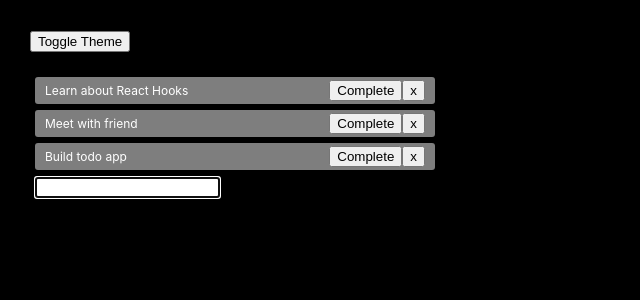
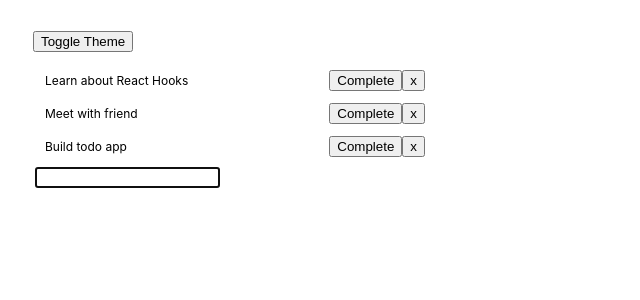
Before and after one commit to DanWahlin/React-Todos-With-Hooks, a React (Create React App) app: page / in a window 1280 px wide. Shown: the top 300 px of the page, without its empty margins (0-640 px from the left). Built offline with nearby package versions, Linux system fonts and the light colour scheme.

Commit message:
Add useEffect with axios

```diff
--- a/package.json
+++ b/package.json
@@ -6,6 +6,7 @@
     "@testing-library/jest-dom": "^5.14.1",
     "@testing-library/react": "^11.2.7",
     "@testing-library/user-event": "^12.8.3",
+    "axios": "^0.21.1",
     "react": "^17.0.2",
     "react-dom": "^17.0.2",
     "react-scripts": "4.0.3",
--- /dev/null
+++ b/public/todos.json
@@ -0,0 +1,14 @@
+[
+    {
+      "text": "Learn about React Hooks",
+      "isCompleted": false
+    },
+    {
+        "text": "Meet with friend",
+      "isCompleted": false
+    },
+    {
+      "text": "Build todo app",
+      "isCompleted": false
+    }
+  ]
--- a/src/App.css
+++ b/src/App.css
@@ -39,3 +39,8 @@
   background-color: rgb(126, 126, 126);
   color: #fff;
 }
+
+.theme-switcher {
+  margin-left: 3px;
+  margin-bottom: 10px;
+}
--- a/src/App.js
+++ b/src/App.js
@@ -1,27 +1,20 @@
-import React, { useState } from "react";
-import ThemeContext from "./Theme/ThemeContext";
-import Header from "./Header";
-import Todo from "./Todos/Todo";
-import TodoForm from "./Todos/TodoForm";
-import "./App.css";
+import React, { useEffect, useState } from 'react';
+import ThemeContext from './Theme/ThemeContext';
+import Header from './Header';
+import useTodosData from './Todos/useTodosData';
+import Todo from './Todos/Todo';
+import TodoForm from './Todos/TodoForm';
+import './App.css';
 
 function App() {
-  const [theme, setTheme] = useState("dark");
+  const [theme, setTheme] = useState('light');
   const value = { theme, setTheme };
-  const [todos, setTodos] = useState([
-    {
-      text: "Learn about React Hooks",
-      isCompleted: false
-    },
-    {
-      text: "Meet with friend",
-      isCompleted: false
-    },
-    {
-      text: "Build todo app",
-      isCompleted: false
-    }
-  ]);
+  const initialTodos = useTodosData();
+  const [todos, setTodos] = useState([]);
+
+  useEffect(() => {
+    setTodos(initialTodos);
+  }, [initialTodos]);
 
   const addTodo = text => {
     const newTodos = [...todos, { text }];
@@ -44,7 +37,7 @@ function App() {
     <div className={`app ${theme}-bg`}>
       <ThemeContext.Provider value={value}>
         <Header />
-        <div className="todo-list">
+        <div className='todo-list'>
           {todos.map((todo, index) => (
             <Todo
               key={index}
--- a/src/Header.jsx
+++ b/src/Header.jsx
@@ -4,7 +4,6 @@ function Header() {
     return (
       <header>
         <ThemeSwitcher />
-        <br /><br />
       </header>
     );
 }
--- a/src/Theme/ThemeContext.jsx
+++ b/src/Theme/ThemeContext.jsx
@@ -1,7 +1,7 @@
-import React from "react";
+import React from 'react';
 
 const ThemeContext = React.createContext({
-  theme: "light",
+  theme: 'light',
   setTheme: () => {},
 });
 
--- a/src/Theme/ThemeSwitcher.jsx
+++ b/src/Theme/ThemeSwitcher.jsx
@@ -1,16 +1,18 @@
-import { useContext } from "react";
-import ThemeContext from "./ThemeContext";
+import { useContext } from 'react';
+import ThemeContext from './ThemeContext';
 
 function ThemeSwitcher() {
   const { theme, setTheme } = useContext(ThemeContext)
 
   return (
-    <button
-      onClick={() => setTheme(theme === "dark" ? "light" : "dark")}
-      className="button-theme"
-    >
-      Toggle Theme
-    </button>
+    <div className="theme-switcher">
+      <button
+        onClick={() => setTheme(theme === 'dark' ? 'light' : 'dark')}
+        className="button-theme"
+      >
+        Toggle Theme
+      </button>
+    </div>
   )
 }
 
--- a/src/Todos/Todo.jsx
+++ b/src/Todos/Todo.jsx
@@ -1,5 +1,5 @@
-import { useContext } from "react";
-import ThemeContext from "../Theme/ThemeContext";
+import { useContext } from 'react';
+import ThemeContext from '../Theme/ThemeContext';
 
 function Todo({ todo, index, completeTodo, removeTodo }) {
   const { theme } = useContext(ThemeContext);
@@ -7,7 +7,7 @@ function Todo({ todo, index, completeTodo, removeTodo }) {
     return (
       <div
         className={`todo ${theme}-todo-bg`}
-        style={{ textDecoration: todo.isCompleted ? "line-through" : "" }}
+        style={{ textDecoration: todo.isCompleted ? 'line-through' : '' }}
       >
         {todo.text}
         <div>
--- a/src/Todos/TodoForm.jsx
+++ b/src/Todos/TodoForm.jsx
@@ -1,7 +1,7 @@
-import { useState, useRef, useEffect } from "react";
+import { useState, useRef, useEffect } from 'react';
 
 function TodoForm({ addTodo }) {
-    const [value, setValue] = useState("");
+    const [value, setValue] = useState('');
     const inputRef = useRef();
 
     useEffect(() => {
@@ -12,7 +12,7 @@ function TodoForm({ addTodo }) {
         e.preventDefault();
         if (!value) return;
         addTodo(value);
-        setValue("");
+        setValue('');
     };
 
     return (
--- /dev/null
+++ b/src/Todos/useTodosData.js
@@ -0,0 +1,21 @@
+import { useState, useEffect } from 'react';
+import axios from 'axios';
+
+function useTodosData() {
+  const [todos, setTodos] = useState([]);
+
+  useEffect(() => {
+      const url = '/todos.json';
+
+      const fetchData = async () => {
+        const result = await axios(url);
+        setTodos(result.data);
+      };
+
+      fetchData();
+  }, []);
+
+  return todos;
+}
+
+export default useTodosData;
```
Also changed, not shown: 1 other file (tests, documents, lock files or other folders).
